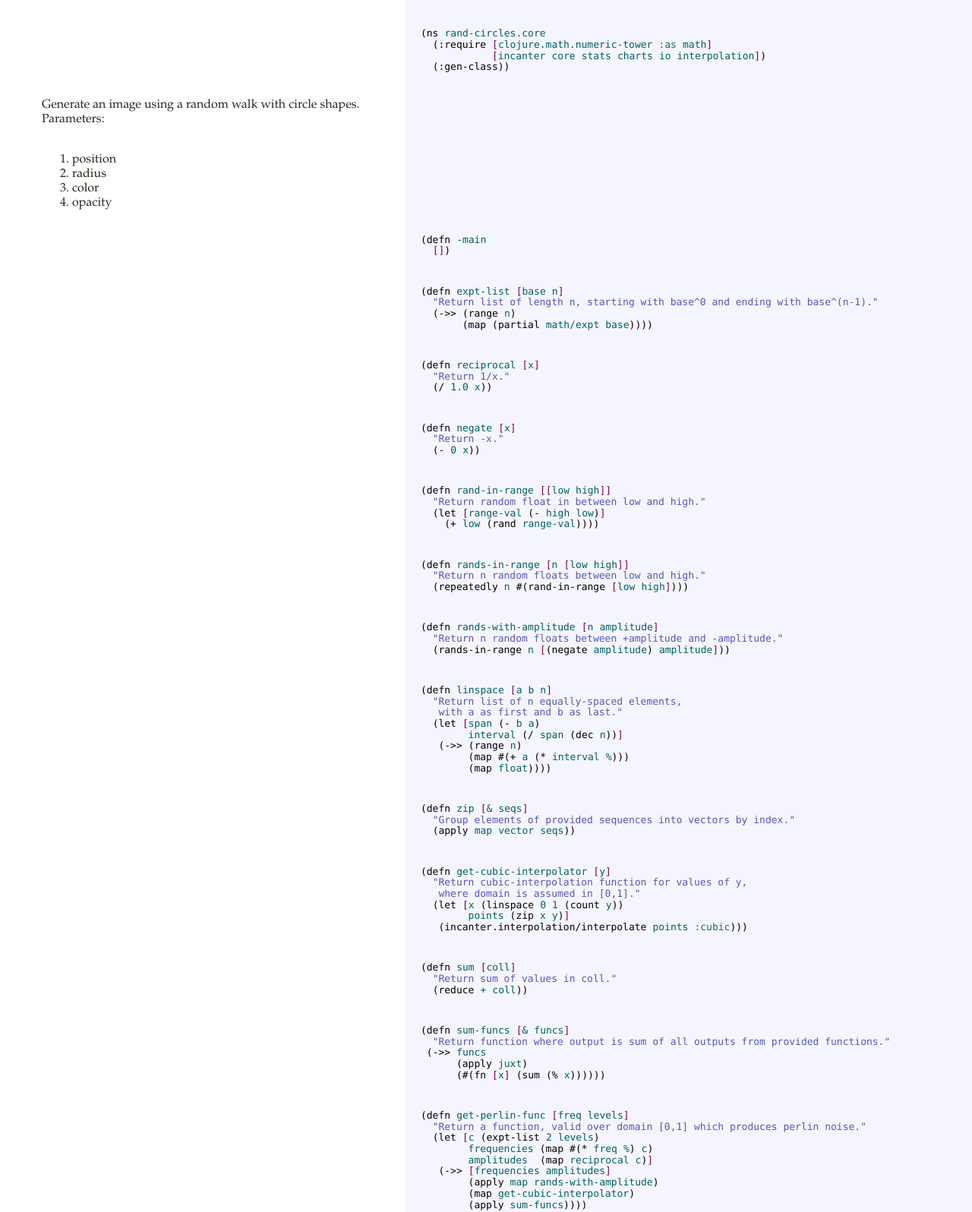
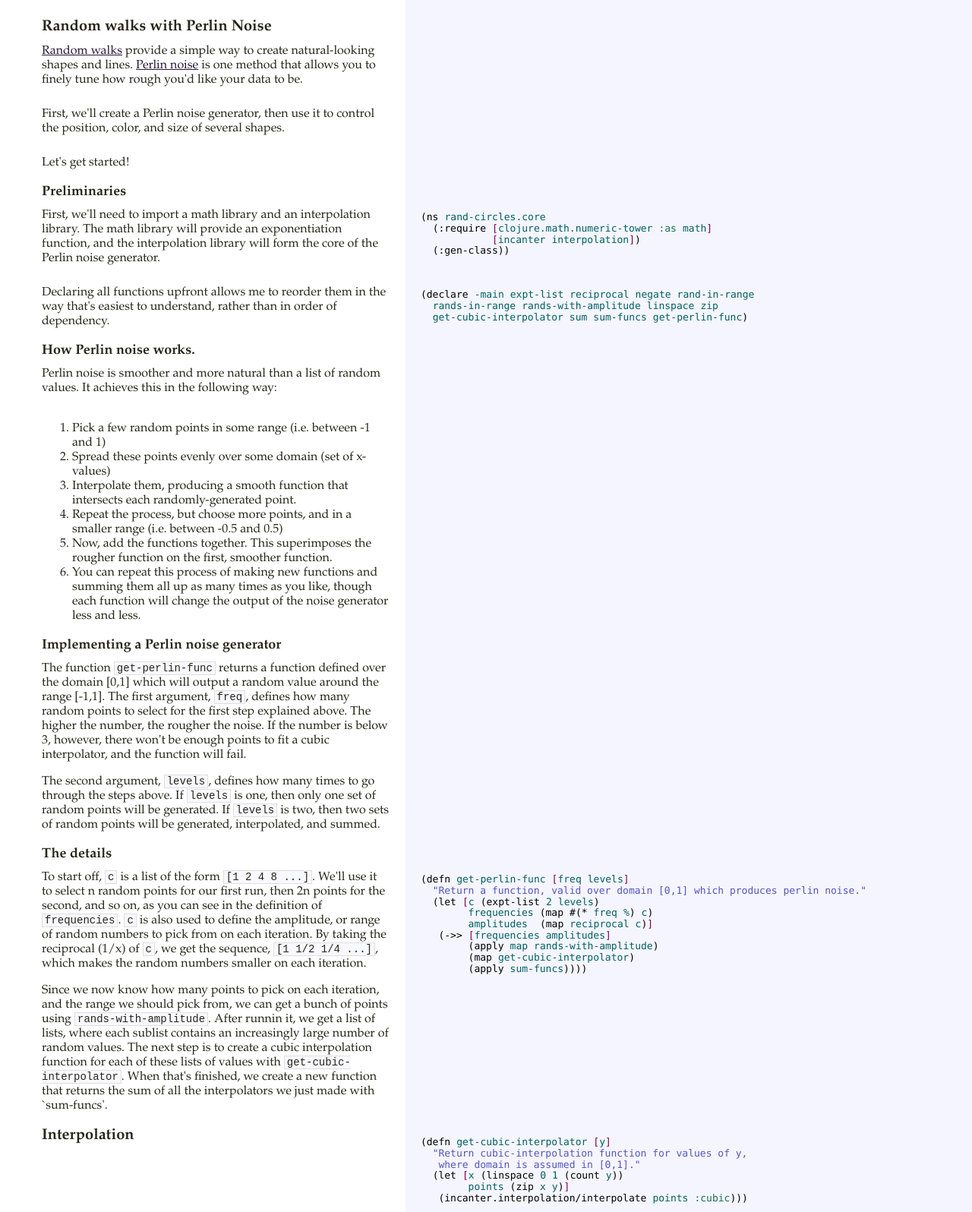
Before and after one commit to dela3499/random-walks, a plain HTML site: page index.html in a window 1280 px wide. Shown: the part 382-1978 px from the top of the page at 76% size. Drawn offline with Linux system fonts and the light colour scheme.

Commit message:
Added index.html

```diff
--- a/docs/uberdoc.html
+++ b/index.html
@@ -2866,31 +2866,57 @@ net.brehaut.ClojureTools = (function (SH) {
   };
 })(SyntaxHighlighter);
 </script><title>rand-circles -- Marginalia</title></head><body><table><tr><td class="docs"><div class="header"><h1 class="project-name"><a href="none">rand-circles</a></h1><h2 class="project-version">0.1.0-SNAPSHOT</h2><br /><p>Generative art: create a random-walk.</p>
-</div><div class="dependencies"><h3>dependencies</h3><table><tr><td class="dep-name">org.clojure/clojure</td><td class="dotted"><hr /></td><td class="dep-version">1.6.0</td></tr><tr><td class="dep-name">org.clojure/math.numeric-tower</td><td class="dotted"><hr /></td><td class="dep-version">0.0.4</td></tr><tr><td class="dep-name">incanter</td><td class="dotted"><hr /></td><td class="dep-version">1.9.0</td></tr><tr><td class="dep-name">incanter/incanter-core</td><td class="dotted"><hr /></td><td class="dep-version">1.9.0</td></tr></table></div></td><td class="codes" style="text-align: center; vertical-align: middle;color: #666;padding-right:20px"><br /><br /><br />(this space intentionally left almost blank)</td></tr><tr><td class="docs"><div class="toc"><a name="toc"><h3>namespaces</h3></a><ul><li><a href="#rand-circles.core">rand-circles.core</a></li></ul></div></td><td class="codes">&nbsp;</td></tr><tr><td class="docs"><div class="docs-header"><a class="anchor" href="#rand-circles.core" name="rand-circles.core"><h1 class="project-name">rand-circles.core</h1><a class="toc-link" href="#toc">toc</a></a></div></td><td class="codes" /></tr><tr><td class="docs">
+</div><div class="dependencies"><h3>dependencies</h3><table><tr><td class="dep-name">org.clojure/clojure</td><td class="dotted"><hr /></td><td class="dep-version">1.6.0</td></tr><tr><td class="dep-name">org.clojure/math.numeric-tower</td><td class="dotted"><hr /></td><td class="dep-version">0.0.4</td></tr><tr><td class="dep-name">incanter</td><td class="dotted"><hr /></td><td class="dep-version">1.9.0</td></tr><tr><td class="dep-name">incanter/incanter-core</td><td class="dotted"><hr /></td><td class="dep-version">1.9.0</td></tr></table></div></td><td class="codes" style="text-align: center; vertical-align: middle;color: #666;padding-right:20px"><br /><br /><br />(this space intentionally left almost blank)</td></tr><tr><td class="docs"><div class="toc"><a name="toc"><h3>namespaces</h3></a><ul><li><a href="#rand-circles.core">rand-circles.core</a></li></ul></div></td><td class="codes">&nbsp;</td></tr><tr><td class="docs"><div class="docs-header"><a class="anchor" href="#rand-circles.core" name="rand-circles.core"><h1 class="project-name">rand-circles.core</h1><a class="toc-link" href="#toc">toc</a></a></div></td><td class="codes" /></tr><tr><td class="docs"><h1>Random walks with Perlin Noise</h1>
+</td><td class="codes"></td></tr><tr><td class="docs"><p><a href="http://natureofcode.com/book/introduction/">Random walks</a> provide a simple way to create natural-looking shapes and lines. <a href="http://en.wikipedia.org/wiki/Perlin_noise">Perlin noise</a> is one method that allows you to finely tune how rough you'd like your data to be. </p>
+</td><td class="codes"></td></tr><tr><td class="docs"><p>First, we'll create a Perlin noise generator, then use it to control the position, color, and size of several shapes. </p>
+</td><td class="codes"></td></tr><tr><td class="docs"><p>Let's get started!</p>
+</td><td class="codes"></td></tr><tr><td class="docs"><h2>Preliminaries</h2>
+</td><td class="codes"></td></tr><tr><td class="docs"><p>First, we'll need to import a math library and an interpolation library. The math library will provide an exponentiation function, and the interpolation library will form the core of the Perlin noise generator. </p>
 </td><td class="codes"><pre class="brush: clojure">(ns rand-circles.core
   (:require [clojure.math.numeric-tower :as math]
-            [incanter core stats charts io interpolation])
-  (:gen-class))</pre></td></tr><tr><td class="docs"><p>Generate an image using a random walk with circle shapes.
-Parameters: </p>
+            [incanter interpolation])
+  (:gen-class))</pre></td></tr><tr><td class="docs"><p>Declaring all functions upfront allows me to reorder them in the way that's easiest to understand, rather than in order of dependency. </p>
+</td><td class="codes"><pre class="brush: clojure">(declare -main expt-list reciprocal negate rand-in-range
+  rands-in-range rands-with-amplitude linspace zip
+  get-cubic-interpolator sum sum-funcs get-perlin-func)</pre></td></tr><tr><td class="docs"><h2>How Perlin noise works.</h2>
+</td><td class="codes"></td></tr><tr><td class="docs"><p>Perlin noise is smoother and more natural than a list of random values. It achieves this in the following way:</p>
 </td><td class="codes"></td></tr><tr><td class="docs"><ol>
-<li>position</li>
-<li>radius</li>
-<li>color</li>
-<li>opacity</li>
+<li>Pick a few random points in some range (i.e. between -1 and 1)</li>
+<li>Spread these points evenly over some domain (set of x-values)</li>
+<li>Interpolate them, producing a smooth function that intersects each randomly-generated point.</li>
+<li>Repeat the process, but choose more points, and in a smaller range (i.e. between -0.5 and 0.5)</li>
+<li>Now, add the functions together. This superimposes the rougher function on the first, smoother function.</li>
+<li>You can repeat this process of making new functions and summing them all up as many times as you like, though each function will change the output of the noise generator less and less.</li>
 </ol>
-</td><td class="codes"></td></tr><tr><td class="docs">
-</td><td class="codes"><pre class="brush: clojure">(defn -main
-  [])</pre></td></tr><tr><td class="docs">
-</td><td class="codes"><pre class="brush: clojure">(defn expt-list [base n]
-  &quot;Return list of length n, starting with base^0 and ending with base^(n-1).&quot;
-  (-&gt;&gt; (range n)
-       (map (partial math/expt base))))</pre></td></tr><tr><td class="docs">
-</td><td class="codes"><pre class="brush: clojure">(defn reciprocal [x]
-  &quot;Return 1/x.&quot;
-  (/ 1.0 x))</pre></td></tr><tr><td class="docs">
-</td><td class="codes"><pre class="brush: clojure">(defn negate [x]
-  &quot;Return -x.&quot;
-  (- 0 x))</pre></td></tr><tr><td class="docs">
+</td><td class="codes"></td></tr><tr><td class="docs"><h2>Implementing a Perlin noise generator</h2>
+</td><td class="codes"></td></tr><tr><td class="docs"><p>The function <code>get-perlin-func</code> returns a function defined over the domain [0,1] which will output a random value around the range [-1,1]. The first argument, <code>freq</code>, defines how many random points to select for the first step explained above. The higher the number, the rougher the noise. If the number is below 3, however, there won't be enough points to fit a cubic interpolator, and the function will fail.  </p>
+
+<p>The second argument, <code>levels</code>, defines how many times to go through the steps above. If <code>levels</code> is one, then only one set of random points will be generated. If <code>levels</code> is two, then two sets of random points will be generated, interpolated, and summed. </p>
+</td><td class="codes"></td></tr><tr><td class="docs"><h2>The details</h2>
+</td><td class="codes"></td></tr><tr><td class="docs"><p>To start off, <code>c</code> is a list of the form <code>[1 2 4 8 ...]</code>. We'll use it to select n random points for our first run, then 2n points for the second, and so on, as you can see in the definition of <code>frequencies</code>. <code>c</code> is also used to define the amplitude, or range of random numbers to pick from on each iteration. By taking the reciprocal (1/x) of <code>c</code>, we get the sequence, <code>[1 1/2 1/4 ...]</code>, which makes the random numbers smaller on each iteration. </p>
+
+<p>Since we now know how many points to pick on each iteration, and the range we should pick from, we can get a bunch of points using <code>rands-with-amplitude</code>. After runnin it, we get a list of lists, where each sublist contains an increasingly large number of random values. The next step is to create a cubic interpolation function for each of these lists of values with <code>get-cubic-interpolator</code>. When that's finished, we create a new function that returns the sum of all the interpolators we just made with `sum-funcs'.</p>
+</td><td class="codes"><pre class="brush: clojure">(defn get-perlin-func [freq levels]
+  &quot;Return a function, valid over domain [0,1] which produces perlin noise.&quot;
+  (let [c (expt-list 2 levels)
+        frequencies (map #(* freq %) c)
+        amplitudes  (map reciprocal c)]
+   (-&gt;&gt; [frequencies amplitudes]
+        (apply map rands-with-amplitude)
+        (map get-cubic-interpolator)
+        (apply sum-funcs))))</pre></td></tr><tr><td class="docs"><h1>Interpolation</h1>
+</td><td class="codes"><pre class="brush: clojure">(defn get-cubic-interpolator [y]
+  &quot;Return cubic-interpolation function for values of y,
+   where domain is assumed in [0,1].&quot;
+  (let [x (linspace 0 1 (count y))
+        points (zip x y)]
+   (incanter.interpolation/interpolate points :cubic)))</pre></td></tr><tr><td class="docs"><h1>Creating a new function from the sum of others.</h1>
+</td><td class="codes"><pre class="brush: clojure">(defn sum-funcs [&amp; funcs]
+  &quot;Return function where output is sum of all outputs from provided functions.&quot;
+ (-&gt;&gt; funcs
+      (apply juxt)
+      (#(fn [x] (sum (% x))))))</pre></td></tr><tr><td class="docs"><h1>Utilities</h1>
+</td><td class="codes"></td></tr><tr><td class="docs"><p>These three functions help the generate random numbers needed for creating Perlin noise. </p>
 </td><td class="codes"><pre class="brush: clojure">(defn rand-in-range [[low high]]
   &quot;Return random float in between low and high.&quot;
   (let [range-val (- high low)]
@@ -2912,29 +2938,22 @@ Parameters: </p>
 </td><td class="codes"><pre class="brush: clojure">(defn zip [&amp; seqs]
   &quot;Group elements of provided sequences into vectors by index.&quot;
   (apply map vector seqs))</pre></td></tr><tr><td class="docs">
-</td><td class="codes"><pre class="brush: clojure">(defn get-cubic-interpolator [y]
-  &quot;Return cubic-interpolation function for values of y,
-   where domain is assumed in [0,1].&quot;
-  (let [x (linspace 0 1 (count y))
-        points (zip x y)]
-   (incanter.interpolation/interpolate points :cubic)))</pre></td></tr><tr><td class="docs">
 </td><td class="codes"><pre class="brush: clojure">(defn sum [coll]
   &quot;Return sum of values in coll.&quot;
   (reduce + coll))</pre></td></tr><tr><td class="docs">
-</td><td class="codes"><pre class="brush: clojure">(defn sum-funcs [&amp; funcs]
-  &quot;Return function where output is sum of all outputs from provided functions.&quot;
- (-&gt;&gt; funcs
-      (apply juxt)
-      (#(fn [x] (sum (% x))))))</pre></td></tr><tr><td class="docs">
-</td><td class="codes"><pre class="brush: clojure">(defn get-perlin-func [freq levels]
-  &quot;Return a function, valid over domain [0,1] which produces perlin noise.&quot;
-  (let [c (expt-list 2 levels)
-        frequencies (map #(* freq %) c)
-        amplitudes  (map reciprocal c)]
-   (-&gt;&gt; [frequencies amplitudes]
-        (apply map rands-with-amplitude)
-        (map get-cubic-interpolator)
-        (apply sum-funcs))))</pre></td></tr><tr><td class="spacer docs">&nbsp;</td><td class="codes" /></tr></table><div class="footer">Generated by <a href="https://github.com/gdeer81/marginalia">Marginalia</a>.&nbsp;&nbsp;Syntax highlighting provided by Alex Gorbatchev's <a href="http://alexgorbatchev.com/SyntaxHighlighter/">SyntaxHighlighter</a><div id="floating-toc"><ul><li class="floating-toc-li" id="floating-toc_rand-circles.core">rand-circles.core</li></ul></div></div><script type="text/javascript">SyntaxHighlighter.defaults['gutter'] = false;
+</td><td class="codes"><pre class="brush: clojure">(defn expt-list [base n]
+  &quot;Return list of length n, starting with base^0 and ending with base^(n-1).&quot;
+  (-&gt;&gt; (range n)
+       (map (partial math/expt base))))</pre></td></tr><tr><td class="docs">
+</td><td class="codes"><pre class="brush: clojure">(defn reciprocal [x]
+  &quot;Return 1/x.&quot;
+  (/ 1.0 x))</pre></td></tr><tr><td class="docs">
+</td><td class="codes"><pre class="brush: clojure">(defn negate [x]
+  &quot;Return -x.&quot;
+  (- 0 x))</pre></td></tr><tr><td class="docs">
+</td><td class="codes"><pre class="brush: clojure">(def x (get-perlin-func 10 5))</pre></td></tr><tr><td class="docs">
+</td><td class="codes"><pre class="brush: clojure">(defn -main
+  [])</pre></td></tr><tr><td class="spacer docs">&nbsp;</td><td class="codes" /></tr></table><div class="footer">Generated by <a href="https://github.com/gdeer81/marginalia">Marginalia</a>.&nbsp;&nbsp;Syntax highlighting provided by Alex Gorbatchev's <a href="http://alexgorbatchev.com/SyntaxHighlighter/">SyntaxHighlighter</a><div id="floating-toc"><ul><li class="floating-toc-li" id="floating-toc_rand-circles.core">rand-circles.core</li></ul></div></div><script type="text/javascript">SyntaxHighlighter.defaults['gutter'] = false;
 SyntaxHighlighter.all();
 
 // hackity hack
```
Also changed, not shown: 1 other file.
